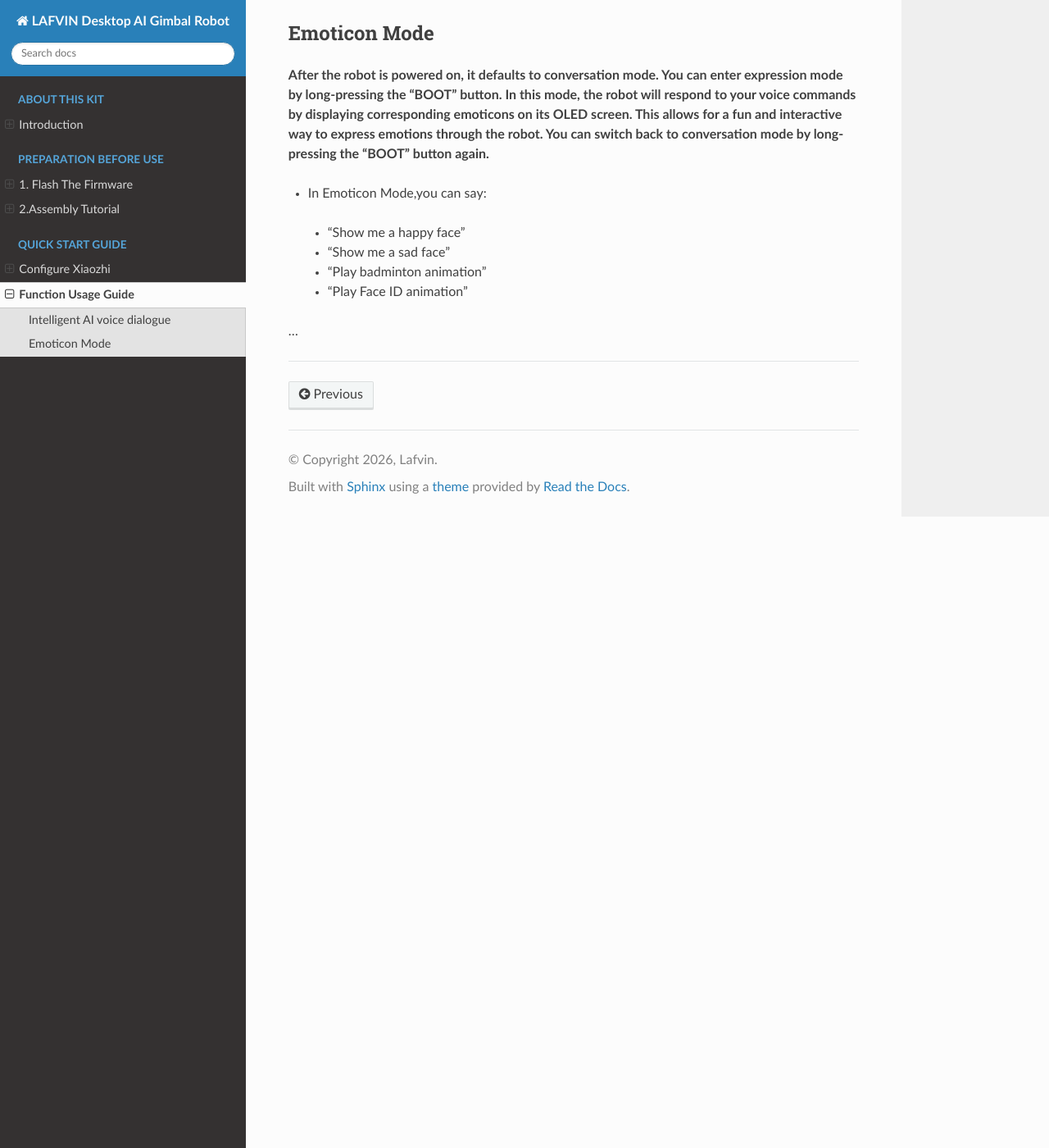
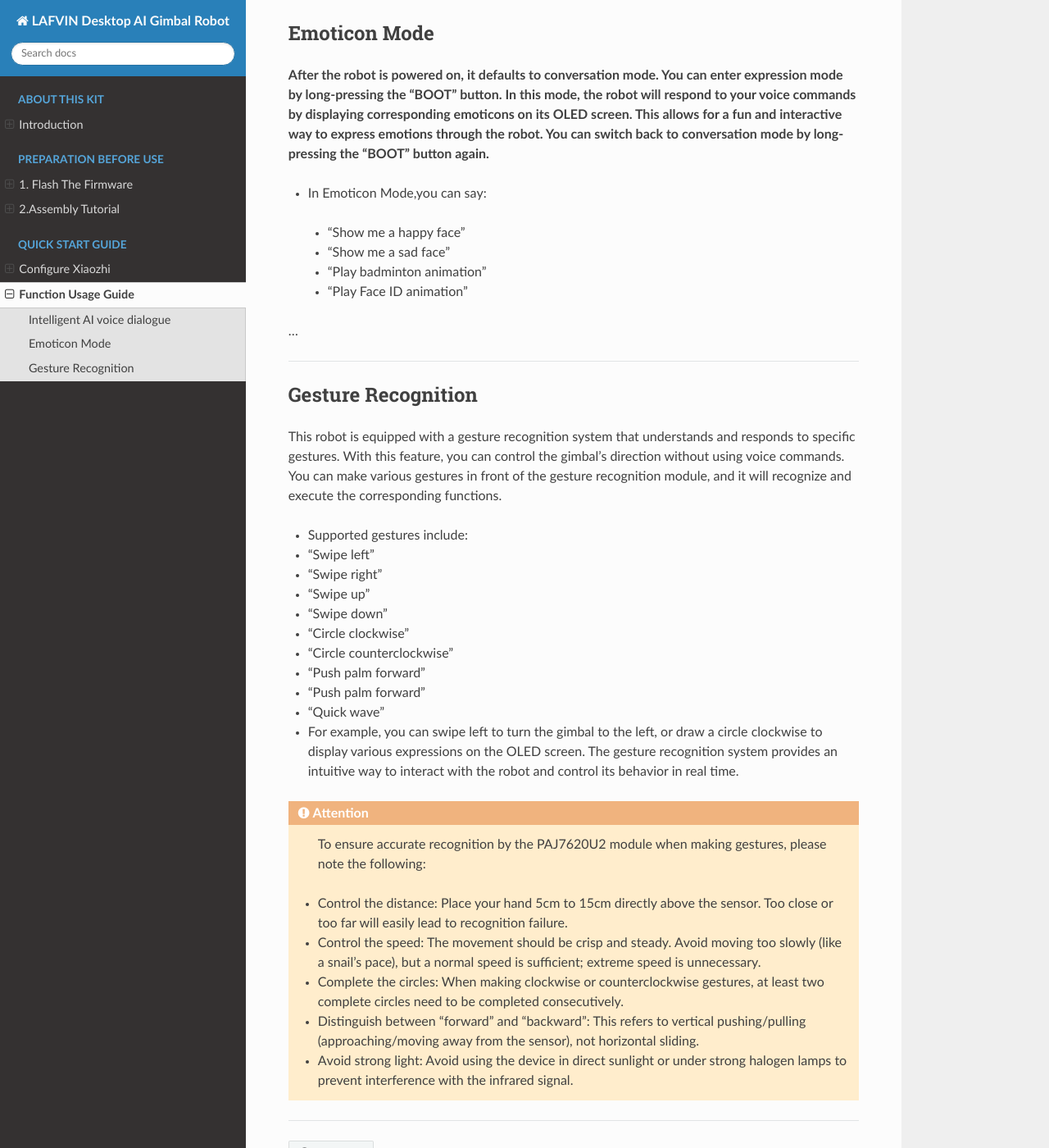
Before and after one commit to lafvintech/LAFVIN-Desktop-AI-Gimbal-Robot, a Sphinx documentation site: the page built from docs/source/FunctionUsageGuide.rst, in a window 1280 px wide and 1400 px high, scrolled down 1058 px. Shown: the whole window at 82% size. Built offline with Sphinx 7.4.7 and the Read the Docs theme 3.1.0, drawn with Linux system fonts in a browser that asks for light colours.

Commit message:
Update FunctionUsageGuide.rst

```diff
--- a/docs/source/FunctionUsageGuide.rst
+++ b/docs/source/FunctionUsageGuide.rst
@@ -49,3 +49,46 @@ Emoticon Mode
 …
 
 ----
+
+Gesture Recognition
+-------------------
+
+This robot is equipped with a gesture recognition system that understands and responds to specific gestures. With this feature, you can control the gimbal's direction without using voice commands. You can make various gestures in front of the gesture recognition module, and it will recognize and execute the corresponding functions.
+
+- Supported gestures include:
+
+- "Swipe left"
+
+- "Swipe right"
+
+- "Swipe up"
+
+- "Swipe down"
+
+- "Circle clockwise"
+
+- "Circle counterclockwise"
+
+- "Push palm forward"
+
+- "Push palm forward"
+
+- "Quick wave"
+
+- For example, you can swipe left to turn the gimbal to the left, or draw a circle clockwise to display various expressions on the OLED screen. The gesture recognition system provides an intuitive way to interact with the robot and control its behavior in real time.
+
+.. attention::
+
+  To ensure accurate recognition by the PAJ7620U2 module when making gestures, please note the following:
+
+ - Control the distance: Place your hand 5cm to 15cm directly above the sensor. Too close or too far will easily lead to recognition failure.
+
+ - Control the speed: The movement should be crisp and steady. Avoid moving too slowly (like a snail's pace), but a normal speed is sufficient; extreme speed is unnecessary.
+
+ - Complete the circles: When making clockwise or counterclockwise gestures, at least two complete circles need to be completed consecutively.
+
+ - Distinguish between "forward" and "backward": This refers to vertical pushing/pulling (approaching/moving away from the sensor), not horizontal sliding.
+
+ - Avoid strong light: Avoid using the device in direct sunlight or under strong halogen lamps to prevent interference with the infrared signal.
+
+----
```
